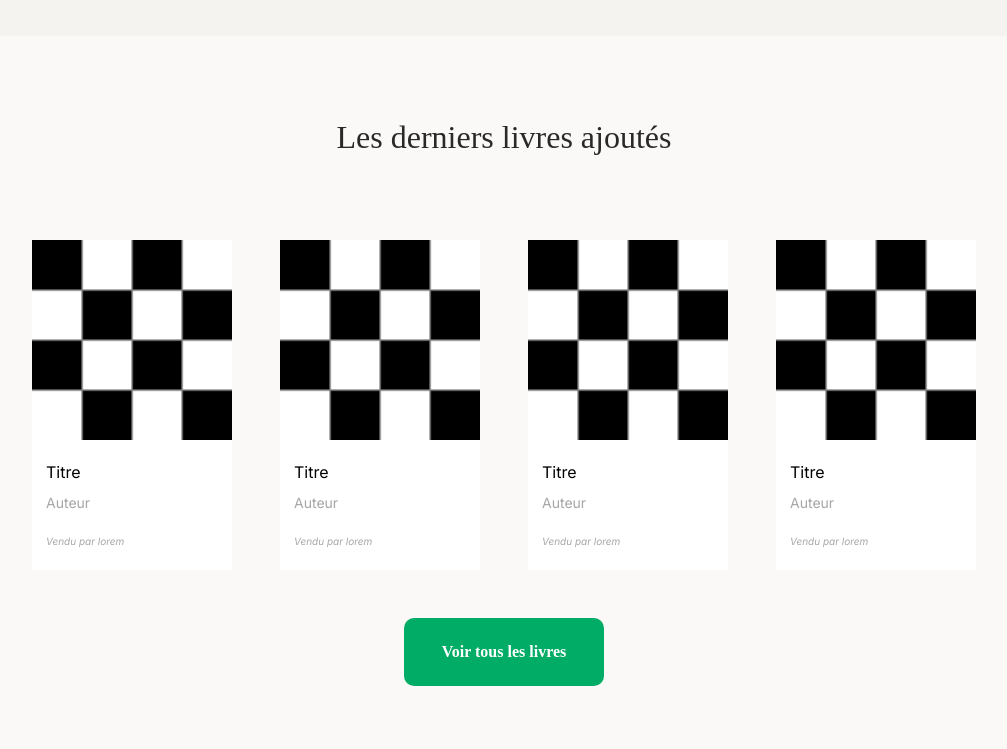
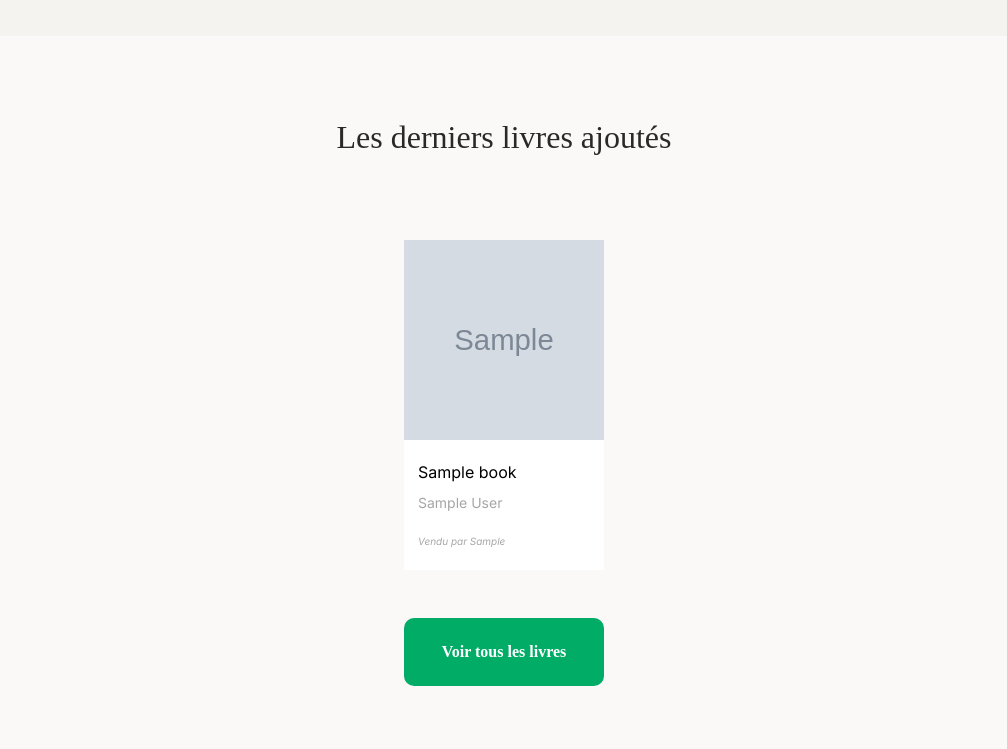
Before and after one commit to laurentGurbala/projet-6-OC, a PHP site: template views/templates/home.php in a window 1280 px wide. Shown: the part 583-1332 px from the top of the page, without its empty margins (136-1143 px from the left). Run offline with PHP 8.4, Linux system fonts and the light colour scheme; the template is opened without the code that fills it: most values are stand-ins (such as "Sample title", 1, 10 or a date in 2020); grey boxes marked "Sample" are stand-in pictures; some web fonts are replaced.

Commit message:
feat(list-book): récupération des livres récemment ajouté à la page d'accueil

```diff
--- a/views/templates/home.php
+++ b/views/templates/home.php
@@ -29,44 +29,23 @@
     <!-- Titre -->
     <h2 class="title-secondary">Les derniers livres ajoutés</h2>
 
+    <?php if (empty($books)): ?>
+        <p>Aucun livre disponible pour le moment.</p>
+    <?php else: ?>
         <!-- list -->
         <div class="ajout-list">
+            <?php foreach ($books as $book): ?>
                 <div class="card-book">
-            <img class="card-book-img" src="./images/photos/checker.png" alt="couverture du livre">
+                    <img class="card-book-img" src="<?= htmlspecialchars($book->getPhoto()) ?>" alt="couverture du livre">
                     <div class="card-book-details">
-                <p class="card-book-title">Titre</p>
-                <p class="card-book-author">Auteur</p>
-                <p class="card-book-pseudo text-mark italic">Vendu par lorem</p>
+                        <p class="card-book-title"><?= htmlspecialchars($book->getTitle()) ?></p>
+                        <p class="card-book-author"><?= htmlspecialchars($book->getAuthor()) ?></p>
+                        <p class="card-book-pseudo text-mark italic">Vendu par <?= htmlspecialchars($book->getSellerPseudo()) ?></p>
                     </div>
                 </div>
-
-        <div class="card-book">
-            <img class="card-book-img" src="./images/photos/checker.png" alt="couverture du livre">
-            <div class="card-book-details">
-                <p class="card-book-title">Titre</p>
-                <p class="card-book-author">Auteur</p>
-                <p class="card-book-pseudo text-mark italic">Vendu par lorem</p>
+            <?php endforeach; ?>
         </div>
-        </div>
-
-        <div class="card-book">
-            <img class="card-book-img" src="./images/photos/checker.png" alt="couverture du livre">
-            <div class="card-book-details">
-                <p class="card-book-title">Titre</p>
-                <p class="card-book-author">Auteur</p>
-                <p class="card-book-pseudo text-mark italic">Vendu par lorem</p>
-            </div>
-        </div>
-
-        <div class="card-book">
-            <img class="card-book-img" src="./images/photos/checker.png" alt="couverture du livre">
-            <div class="card-book-details">
-                <p class="card-book-title">Titre</p>
-                <p class="card-book-author">Auteur</p>
-                <p class="card-book-pseudo text-mark italic">Vendu par lorem</p>
-            </div>
-        </div>
-    </div>
+    <?php endif; ?>
 
     <!-- button -->
     <a class="btn btn-primary" href="#">Voir tous les livres</a>
```
Also changed, not shown: controllers/HomeController.php (+6 -1 lines), models/Book.php (+11 -0 lines), models/BookManager.php (+29 -0 lines). Lines whose indentation alone changed are shown as unchanged.
